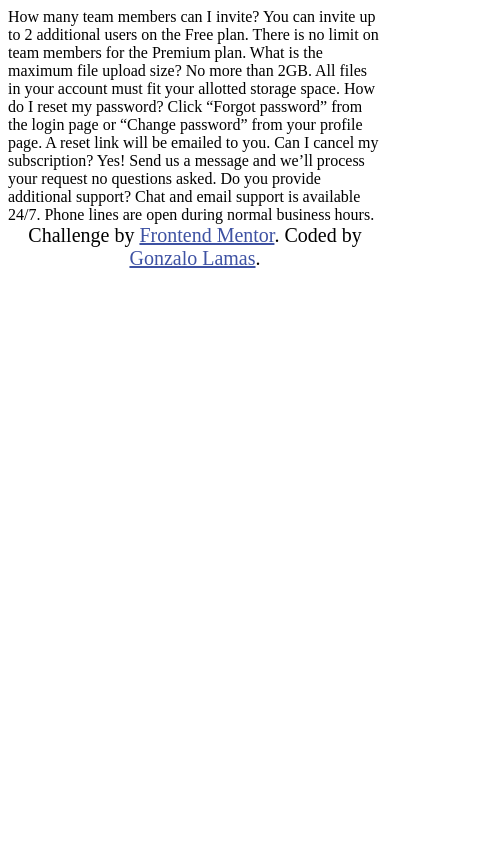
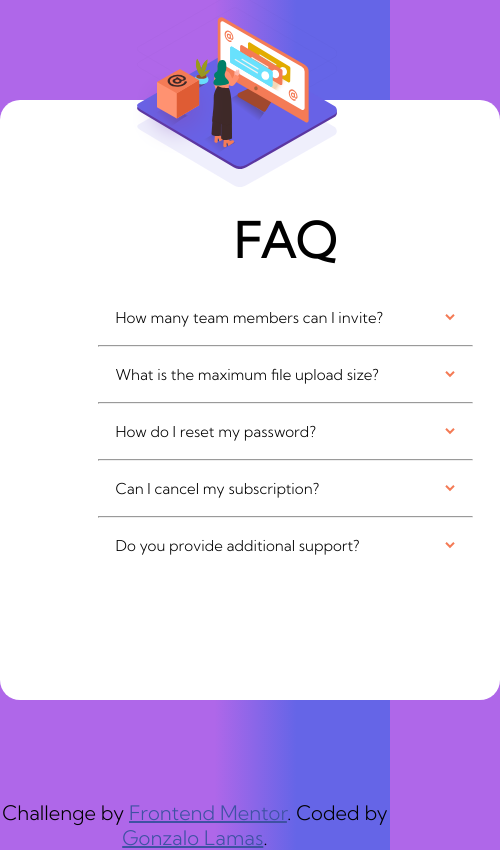
Before and after one commit to gonzalolamas/FAQ-accordion-card, a plain HTML site: page index.html in a window 390 px wide. Shown: the whole page, 500 px wide, since content can reach past the window. Drawn offline with Linux system fonts and the light colour scheme.

Commit message:
challenge complete

```diff
--- /dev/null
+++ b/archivo.js
@@ -0,0 +1,9 @@
+var acc = document.getElementsByClassName("accordion");
+var i;
+
+for (i = 0; i < acc.length; i++) {
+    acc[i].onclick = function(){
+        this.classList.toggle("active");
+        this.nextElementSibling.classList.toggle("show");
+  }
+}
--- a/index.html
+++ b/index.html
@@ -6,32 +6,78 @@
 
   <link rel="icon" type="image/png" sizes="32x32" href="./images/favicon-32x32.png">
   <link rel="stylesheet" href="style.css">
+  <link href="https://fonts.googleapis.com/css2?family=Kumbh+Sans:wght@300&display=swap" rel="stylesheet">
 
   <title>Frontend Mentor | FAQ Accordion Card</title>
 
   <!-- Feel free to remove these styles or customise in your own stylesheet 👍 -->
 </head>
 <body>
-  How many team members can I invite?
-  You can invite up to 2 additional users on the Free plan. There is no limit on
-  team members for the Premium plan.
+  <div class="contenedor">
 
-  What is the maximum file upload size?
-  No more than 2GB. All files in your account must fit your allotted storage space.
+    <div class="contenido-principal">
 
-  How do I reset my password?
-  Click “Forgot password” from the login page or “Change password” from your profile page.
-  A reset link will be emailed to you.
+      <div class="imagen-mujer">
+        <img class="tamaño-imagen-mujer" src="images/illustration-woman-online-desktop.svg" alt="">
+      </div>
 
-  Can I cancel my subscription?
-  Yes! Send us a message and we’ll process your request no questions asked.
+      <div class="fondo">
+        <img class="fondo-mobile" src="images/bg-pattern-desktop.svg" alt="">
+      </div>
 
-  Do you provide additional support?
-  Chat and email support is available 24/7. Phone lines are open during normal business hours.
+    </div>
+
+
+
+  <div class="contenido-secundario">
+      <h1 style="text-align: center;font: bold; font-size: 3rem;">FAQ</h1>
+      <br>
+      <button class="accordion"> How many team members can I invite? </button>
+      <div class="panel">
+        <p>You can invite up to 2 additional users on the Free plan. There is no limit on team members for the Premium plan.</p>
+      </div>
+
+      <hr>
+
+      <button class="accordion">What is the maximum file upload size?</button>
+      <div class="panel">
+        <p>No more than 2GB. All files in your account must fit your allotted storage space.</p>
+      </div>
+
+      <hr>
+
+      <button class="accordion">How do I reset my password?</button>
+      <div id="foo" class="panel">
+        <p>Click “Forgot password” from the login page or “Change password” from your profile page.A reset link will be emailed to you.</p>
+      </div>
+
+      <hr>
+
+      <button class="accordion">Can I cancel my subscription?</button>
+      <div id="foo" class="panel">
+        <p>Yes! Send us a message and we’ll process your request no questions asked.</p>
+      </div>
+
+      <hr>
+
+      <button class="accordion">Do you provide additional support?</button>
+      <div id="foo" class="panel">
+        <p>Chat and email support is available 24/7. Phone lines are open during normal business hours.</p>
+      </div>
+  </div>
+
+  </div>
+
+  <div class="caja">
+  <img class="tamaño-caja" src="images/illustration-box-desktop.svg" alt="">
+  </div>
 
   <div class="attribution">
     Challenge by <a href="https://www.frontendmentor.io?ref=challenge" target="_blank">Frontend Mentor</a>.
     Coded by <a href="#">Gonzalo Lamas</a>.
   </div>
+
+
+  <script src="archivo.js"></script>
 </body>
 </html>
--- a/style.css
+++ b/style.css
@@ -1,3 +1,11 @@
+*{
+     margin: 0;
+     padding: 0;
+     box-sizing: border-box;
+     font-weight: 400,700;
+     font-family: 'Kumbh Sans', sans-serif;
+}
+
 .attribution {
      font-size: 20px;
      text-align: center;
@@ -7,3 +15,190 @@
 .attribution a {
      color: hsl(228, 45%, 44%);
     }
+
+body{
+     background: rgb(175,103,233);
+     background: linear-gradient(90deg, rgba(175,103,233,1) 55%, rgba(101,101,231,1) 76%);
+
+}
+
+@media screen and (max-width:1440px){
+     .contenedor{
+          height: 500px;
+          width: 1000px;
+          background-color: white;
+          border-radius: 20px;
+          margin: 100px auto;
+          overflow: hidden;
+     }
+
+     .imagen-mujer{
+          position: relative;
+          top: 50px;
+          right: 80px;
+          z-index: 8;
+     }
+
+     .caja{
+          position: absolute;
+          bottom: 47%;
+          left: 4%;
+          z-index: 10;
+     }
+
+     .fondo{
+          position: absolute;
+          bottom:15%;
+          right: 60%;
+          z-index: 1;
+     }
+
+     .contenido-secundario{
+          position: absolute;
+          left: 48%;
+          top: 20%;
+          width: 500px;
+          height: auto;
+     }
+
+     button.accordion {
+    background-color: white;
+    cursor: pointer;
+    padding: 18px;
+    width: 100%;
+    border: none;
+    text-align: left;
+    outline: none;
+    font-size: 15px;
+    transition: 0.4s;
+    }
+
+     button.accordion.active, button.accordion:hover {
+     background-color: white;
+     font-weight: bold;
+     }
+
+     button.accordion:after {
+     content: url('images/icon-arrow-down.svg');
+     font-size: 13px;
+     float: right;
+     margin-left: 5px;
+     }
+
+     button.accordion.active:after {
+     content: url('images/icon-arrow-down.svg');
+     transform:rotate(190deg);
+     }
+
+     div.panel {
+     padding: 0 18px;
+     background-color: white;
+     max-height: 0;
+     overflow: hidden;
+     transition: 0.6s ease-in-out;
+     opacity: 0;
+     }
+
+     div.panel.show {
+     opacity: 1;
+     max-height: 500px;
+     }
+
+}
+
+@media screen and (max-width:900px){
+     .contenedor{
+          height: 600px;
+          width: 500px;
+          background-color: white;
+          border-radius: 20px;
+          overflow: visible;
+     }
+
+     .imagen-mujer{
+          position: absolute;
+          left: 35%;
+          top: 2%;
+          z-index: 8;
+     }
+
+     .tamaño-imagen-mujer{
+          width: 200px;
+          height: auto;
+     }
+
+     .caja{
+          position: absolute;
+          top: 8%;
+          left: 34%;
+          z-index: 10;
+     }
+
+     .tamaño-caja{
+          width: 90px;
+          height: auto;
+     }
+
+     .fondo{
+          position: absolute;
+          top: -1%;
+          left: 35%;
+          z-index: 1;
+     }
+
+     .fondo-mobile{
+          width: 200px;
+          height: auto;
+     }
+
+     .contenido-secundario{
+          position: absolute;
+          left: 25%;
+          top: 25%;
+          width: 375px;
+          height: auto;
+     }
+
+     button.accordion {
+          background-color: white;
+          cursor: pointer;
+          padding: 18px;
+          width: 100%;
+          border: none;
+          text-align: left;
+          outline: none;
+          font-size: 15px;
+          transition: 0.4s;
+          }
+
+     button.accordion.active, button.accordion:hover {
+           background-color: white;
+           font-weight: bold;
+           }
+
+    button.accordion:after {
+           content: url('images/icon-arrow-down.svg');
+           font-size: 13px;
+           float: right;
+           margin-left: 5px;
+           }
+
+     button.accordion.active:after {
+     content: url('images/icon-arrow-down.svg');
+     transform:rotate(190deg);
+           }
+
+      div.panel {
+           padding: 0 18px;
+           background-color: white;
+           max-height: 0;
+           overflow: hidden;
+           transition: 0.6s ease-in-out;
+           opacity: 0;
+           }
+
+     div.panel.show {
+           opacity: 1;
+           max-height: 500px;
+           }
+}
```
Also changed, not shown: images/icon-arrow-up.svg (added).
